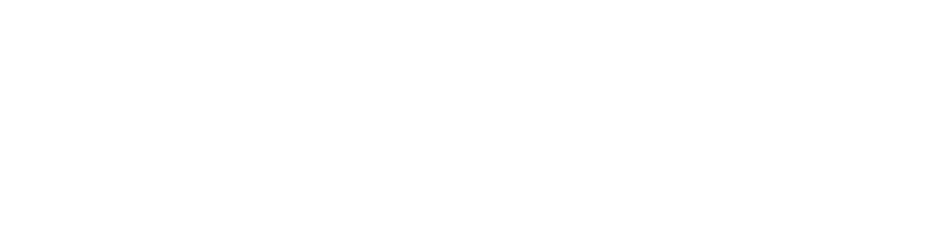
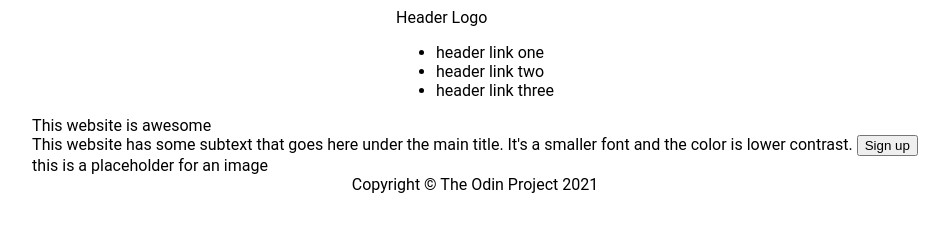
Before and after one commit to DrkNxt/top-landing-page, a plain HTML site: page index.html in a window 1280 px wide. Shown: the whole page, without its empty margins (165-1114 px from the left). Drawn offline with Linux system fonts and the light colour scheme.

Commit message:
Add basic html layout

```diff
--- a/index.html
+++ b/index.html
@@ -7,6 +7,37 @@
     <link rel="stylesheet" href="styles.css">
 </head>
 <body>
+    <div class="header">
+        <div class="header-logo">
+            Header Logo
+        </div>
+        <div class="header-link">
+            <ul>
+                <li>header link one</li>
+                <li>header link two</li>
+                <li>header link three</li>
+            </ul>
+        </div>
+    </div>
+    <div class="hero">
+        <div class="hero-left">
+            <div class="hero-main">
+                This website is awesome
+            </div>
+            <div class="hero-secondary">
+                This website has some subtext that goes here under the main title. It's a smaller font and the color is lower contrast.
+                <button>Sign up</button>
+            </div>
+        </div>
+        <div class="hero-right">
+            this is a placeholder for an image
+        </div>
+    </div>
+    <div class="content">
 
+    </div>
+    <div class="footer">
+        Copyright &copy; The Odin Project 2021
+    </div>
 </body>
 </html>
--- a/styles.css
+++ b/styles.css
@@ -0,0 +1,30 @@
+body {
+    font-family: Roboto, Oxygen, Ubuntu, Cantarell, 'Open Sans', 'Helvetica Neue', sans-serif;
+    display: flex;
+    flex-direction: column;
+    justify-content: center;
+    align-items: center;
+}
+
+header,
+hero,
+footer {
+    background-color: #1f2937;
+}
+
+header-logo {
+    font-size: 24px;
+    color: #f9faf8;
+}
+
+header-link,
+hero-secondary {
+    font-size: 18px;
+    color: #e5e7eb;
+}
+
+hero-main {
+    font-size: 48px;
+    color: #f9faf8;
+    font-weight: 900;
+}
```
